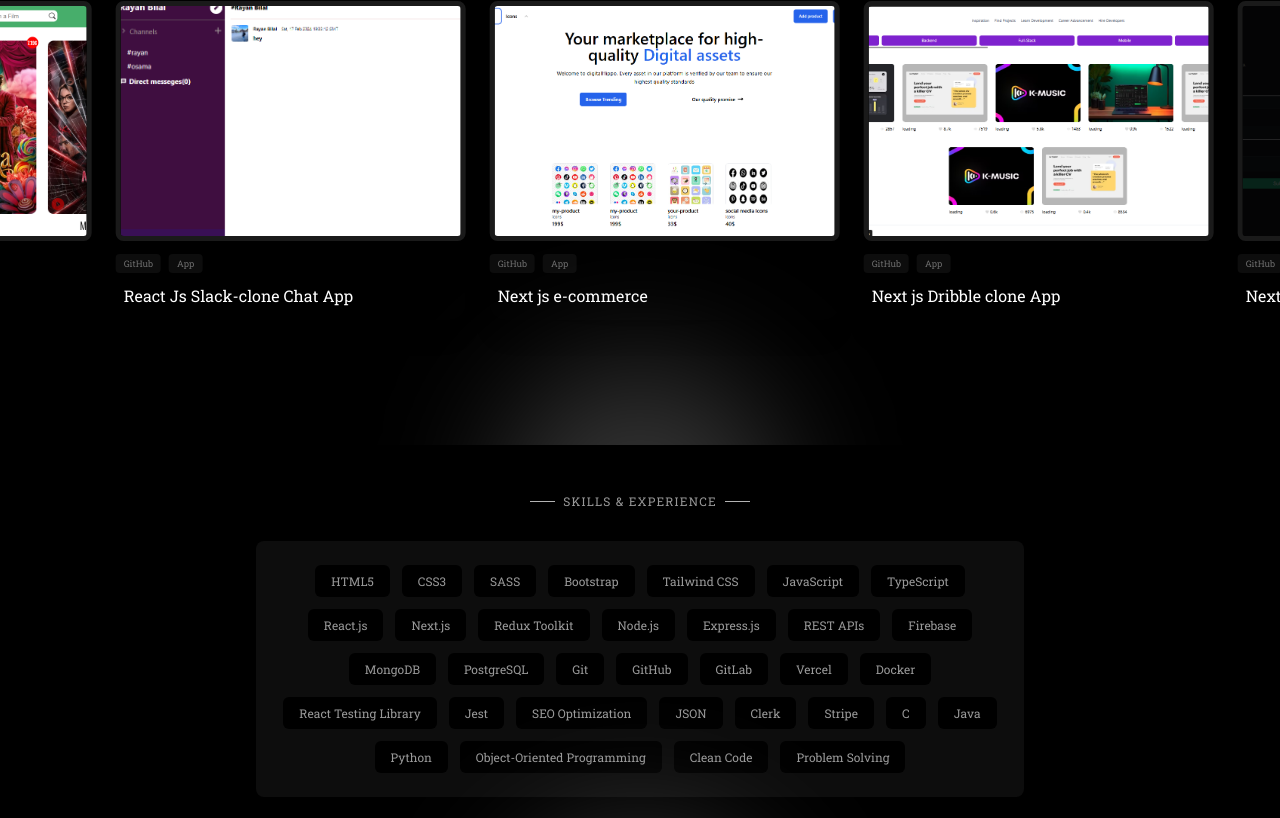
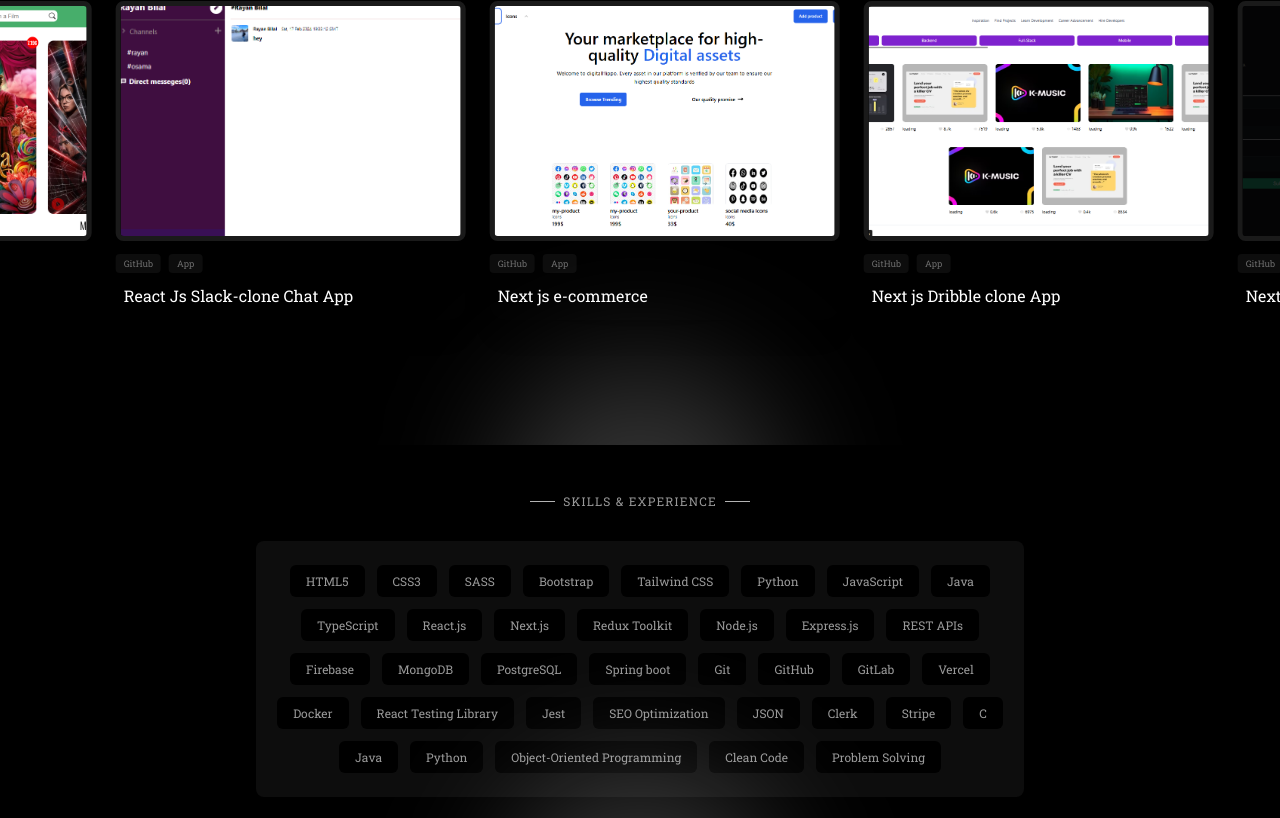
Before and after one commit to reobest/React-protofolio, a React (Create React App) app: page / in a window 1280 px wide. Shown: the part 1979-2797 px from the top of the page. Built offline with nearby package versions, Linux system fonts and the light colour scheme; a web font is replaced by a local one.

Commit message:
fixed a problem

```diff
--- a/src/components/About.jsx
+++ b/src/components/About.jsx
@@ -31,7 +31,7 @@ export default function About() {
             viewport={{ once: true, amount: 0.2 }}
             transition={{ duration: 0.4 }}
             className="max-w-96 text-white/60 text-xs md:text-sm mt-6 leading-relaxed">
-            Hello! I'm Rayan, a passionate Full-Stack Developer who builds dynamic,
+            Hello! I'm Rayan, a passionate Full-Stack Developer who builds dynamic
             user-friendly web applications using React.js, Next.js, and Node.js.
             With a background in computer engineering, I focus on crafting scalable,
             visually engaging, and high-performance digital experiences. I love turning ideas into clean,
--- a/src/constants/myprojects.js
+++ b/src/constants/myprojects.js
@@ -58,17 +58,16 @@ export const webprojects = [
     },
 ]
 export const experience = [
-    { role: 'Full Stack Developer', company: 'Outlier', duration: 'April 2024 - Present' },
     { role: 'Full Stack Developer', company: 'WebOps', duration: 'August 2024 – February 2025' },
-    { role: 'Intern FrontEnd Developer', company: 'Route', duration: 'April 2023 – April 2024' },
+    { role: 'Full Stack Developer', company: 'Outlier', duration: 'March 2024 - Present' },
 ];
 export const skills = [
     // Front-End
-    'HTML5', 'CSS3', 'SASS', 'Bootstrap', 'Tailwind CSS',
-    'JavaScript', 'TypeScript', 'React.js', 'Next.js', 'Redux Toolkit',
+    'HTML5', 'CSS3', 'SASS', 'Bootstrap', 'Tailwind CSS','Python',
+    'JavaScript', 'Java','TypeScript', 'React.js', 'Next.js', 'Redux Toolkit',
 
     // Back-End
-    'Node.js', 'Express.js', 'REST APIs', 'Firebase', 'MongoDB', 'PostgreSQL',
+    'Node.js', 'Express.js', 'REST APIs', 'Firebase', 'MongoDB', 'PostgreSQL','Spring boot',
 
     // Tools & Deployment
     'Git', 'GitHub', 'GitLab', 'Vercel', 'Docker',
```
